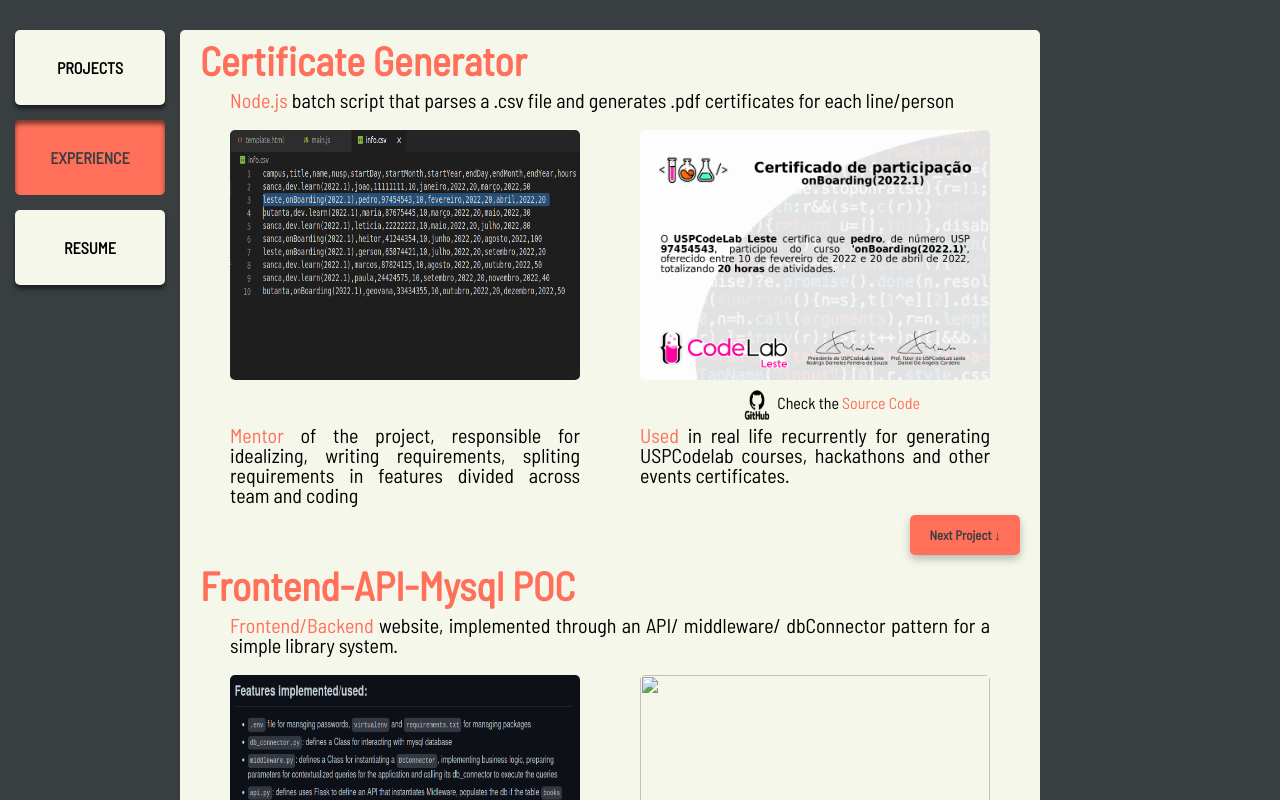
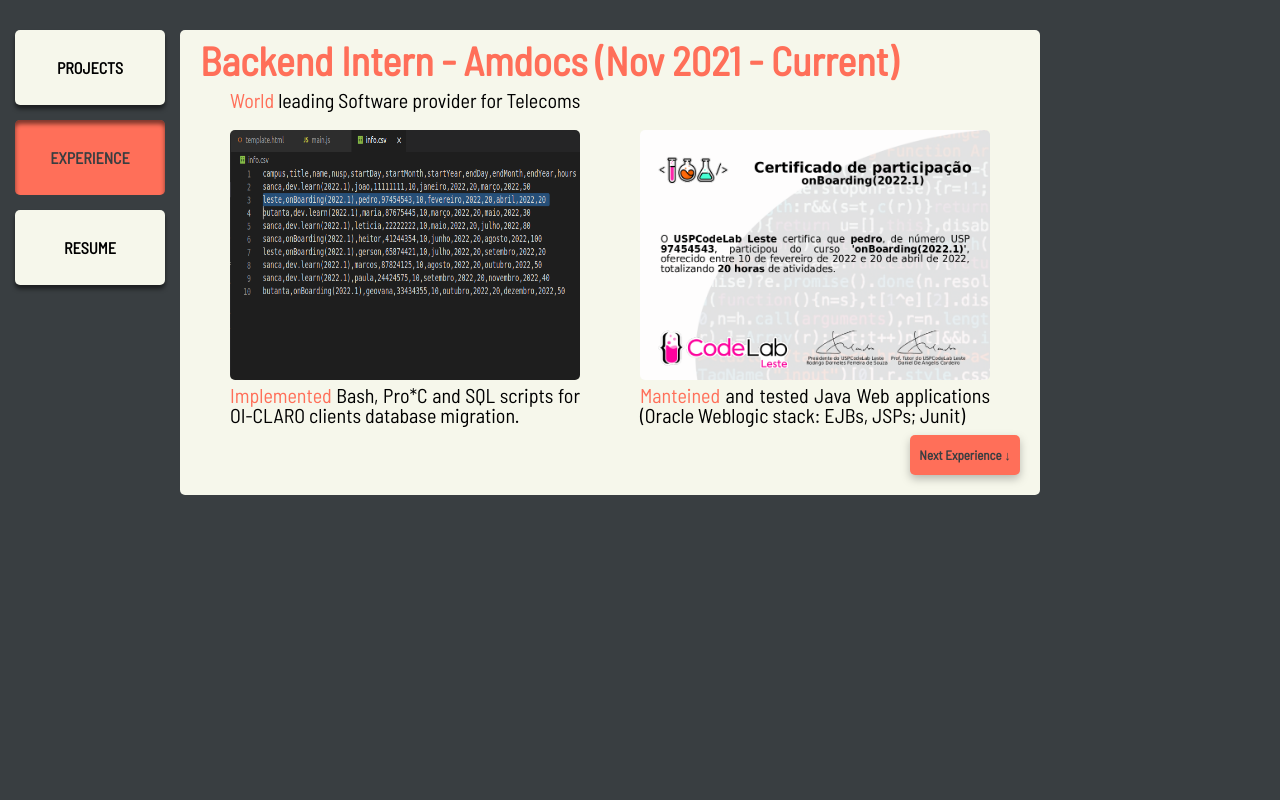
Before and after one commit to nluizsoliveira/pure-js-SPA-POC, a website with bundled scripts: page public/index.html in a window 1280 px wide. Both pictures are taken after a click on the element "EXPERIENCE". Shown: the top 800 px of the page. Built offline with nearby package versions, Linux system fonts and the light colour scheme; files whose address does not match are found by name.

Commit message:
feat(dynamic-page): add experiences scaffhold

```diff
--- a/public/largeScreen.css
+++ b/public/largeScreen.css
@@ -3,7 +3,7 @@
         display: inline;
     }
 
-    .projectImageWrapper{
+    .listImageWrapper{
         flex-direction: row;
     }
 
@@ -14,7 +14,7 @@
         width: 760px;
     }
 
-    .projectImage{
+    .listImage{
         width: 350px;
         height: 250px;
     }
--- a/public/main.js
+++ b/public/main.js
@@ -3,7 +3,7 @@
 const renderContent =  function(clickedNavItem){
     const CONTENTS_HANDLER = {
         'projects': renderAllProjects,
-        'experiences': renderExperiences,
+        'experiences': renderAllExperiences,
         'resume': renderResume
     }
     const contentId = clickedNavItem.id
@@ -48,9 +48,9 @@
 const renderProject = function(projectRoot, project){
     projectRoot.querySelector(".title").innerHTML = project.title
     projectRoot.querySelector(".firstParagraph").innerHTML = project.firstParagraph
-    const projectImages = projectRoot.getElementsByClassName("projectImage")
-    projectImages[0].src = project.firstImgUrl
-    projectImages[1].src = project.secondImgUrl
+    const listImages = projectRoot.getElementsByClassName("listImage")
+    listImages[0].src = project.firstImgUrl
+    listImages[1].src = project.secondImgUrl
     projectRoot.querySelector(".sourceCode").href = project.url
     projectRoot.querySelector(".secondParagraph").innerHTML = project.secondParagraph
     projectRoot.querySelector(".thirdParagraph").innerHTML = project.thirdParagraph
@@ -66,9 +66,42 @@
     }
 }
 
-const renderExperiences = function(content){
-    console.log("experiences")
-    console.log(content)
+const renderAllExperiences = function(allExperiences){
+    document.querySelector("#content").innerHTML = "";
+    let experienceId = 1;
+    for(const experience of allExperiences){
+        fetch("/views/experiences.html")
+        .then(response => {
+            return response.text()
+        })
+        .then(data => {
+            document.querySelector("#content").innerHTML += `<div id = "experience${experienceId}"></div>`;
+            const experienceRoot = document.querySelector(`#experience${experienceId}`)
+            experienceRoot.innerHTML = data
+            experienceId++;
+            renderExperience(experienceRoot, experience)
+        })
+    }
+}
+
+const renderExperience = function(experienceRoot, experience){
+    experienceRoot.querySelector(".title").innerHTML = experience.title
+    experienceRoot.querySelector(".firstParagraph").innerHTML = experience.firstParagraph
+    const experienceImages = experienceRoot.getElementsByClassName("listImage")
+    experienceImages[0].src = experience.firstImgUrl
+    experienceImages[1].src = experience.secondImgUrl
+    experienceRoot.querySelector(".secondParagraph").innerHTML = experience.secondParagraph
+    experienceRoot.querySelector(".thirdParagraph").innerHTML = experience.thirdParagraph
+    const paragraphs = experienceRoot.getElementsByClassName("paragraph")
+    for(const paragraph of paragraphs){
+        const text = paragraph.innerHTML
+        const firstSpace = text.indexOf(" ")
+        const firstWord = text.slice(0, firstSpace)
+        const remainingWords = text.slice(firstSpace, text.length)
+
+        paragraph.innerHTML = `<span class = "highlight">${firstWord}</span>`
+        paragraph.innerHTML += remainingWords
+    }
 }
 
 const renderResume = function(content){
--- a/public/mediumScreen.css
+++ b/public/mediumScreen.css
@@ -39,13 +39,13 @@
         width: 490px;
     }
 
-    .projectImage{
+    .listImage{
         width: 500px;
         height: 350px;
         margin: 0px 30px;
     }
 
-    .projectImageWrapper{
+    .listImageWrapper{
         display: flex;
         flex-direction: column;
         justify-content: center;
--- a/public/mobileScreen.css
+++ b/public/mobileScreen.css
@@ -106,14 +106,14 @@
     color: var(--orange);
 }
 
-.projectImageWrapper{
+.listImageWrapper{
     display: flex;
     justify-content: center;
     padding-top: 10px;
     padding-bottom: 5px;
 }
 
-.projectImage{
+.listImage{
     width: 300px;
     height: 200px;
     border-radius: 5px;
--- a/public/pages_content/contents.js
+++ b/public/pages_content/contents.js
@@ -27,6 +27,16 @@
             "secondParagraph": "Managed the project, breaking syllabus in weekly delivers divided among team in a doing/wrote/reviewed system.",
             "thirdParagraph": "Defined the sylbbus and wrote some of the Javascript chapters"
         }
+    ],
+    'experiences': [
+        {
+            "title": "Backend Intern - Amdocs (Nov 2021 - Current)",
+            "firstParagraph": "World leading Software provider for Telecoms",
+            "firstImgUrl": "pages_content/images/project_1_1.png",
+            "secondImgUrl": "pages_content/images/project_1_2.png",
+            "secondParagraph": "Implemented Bash, Pro*C and SQL scripts for OI-CLARO clients database migration.",
+            "thirdParagraph": "Manteined and tested Java Web applications (Oracle Weblogic stack: EJBs, JSPs; Junit)"
+        },
     ]
 }
 
--- a/public/views/experiences.html
+++ b/public/views/experiences.html
@@ -0,0 +1,21 @@
+<h2 class = "title"></h2>
+<div class = "forceJustify">
+    <span class = "firstParagraph paragraph"></span>
+</div>
+
+<div class = "listImageWrapper">
+    <img class = "listImage mobileMediumHidden" src = "">
+    <img class = "listImage" src = "">
+
+</div>
+
+<div class = "paragraphWrapper">
+    <span class = "secondParagraph paragraph underImage"></span>
+    <span class = "thirdParagraph paragraph underImage"></span>
+</div>
+
+<div class = "nextTopicWrapper">
+    <div class = "nextTopicButton">
+        <span>Next Experience ↓</span>
+    </div>
+</div>
--- a/public/views/projects.html
+++ b/public/views/projects.html
@@ -3,9 +3,9 @@
     <span class = "firstParagraph paragraph"></span>
 </div>
 
-<div class = "projectImageWrapper">
-    <img class = "projectImage mobileMediumHidden" src = "">
-    <img class = "projectImage" src = "">
+<div class = "listImageWrapper">
+    <img class = "listImage mobileMediumHidden" src = "">
+    <img class = "listImage" src = "">
 
 </div>
 <div class = "githubWrapper">
```
